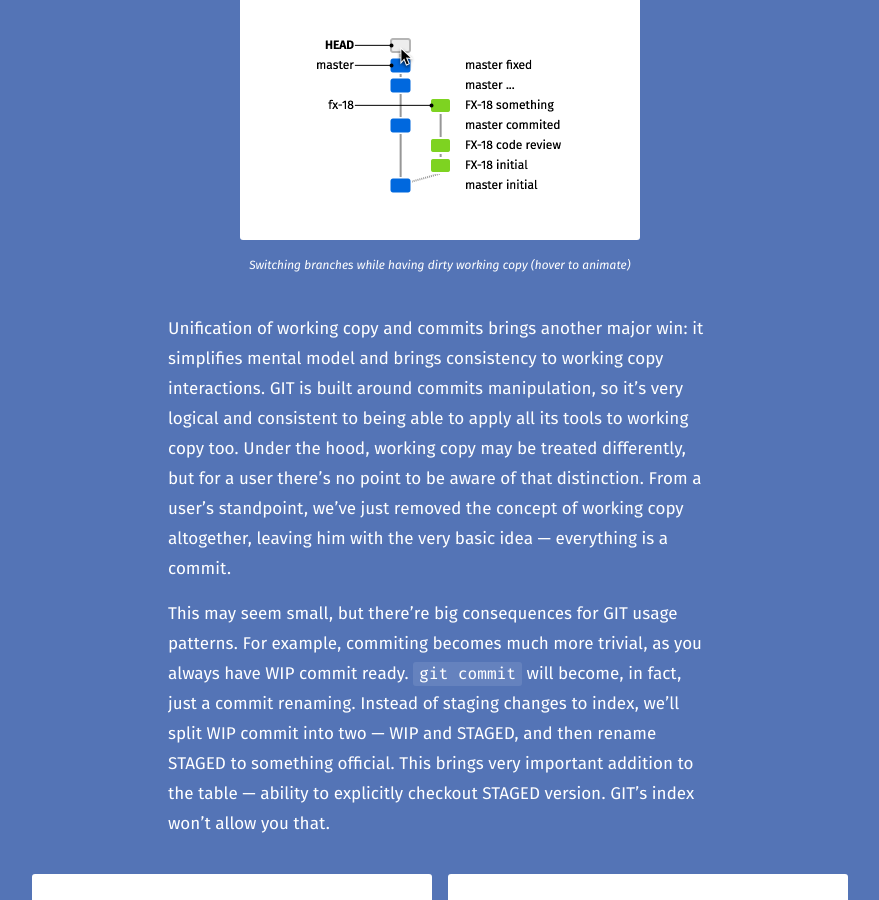
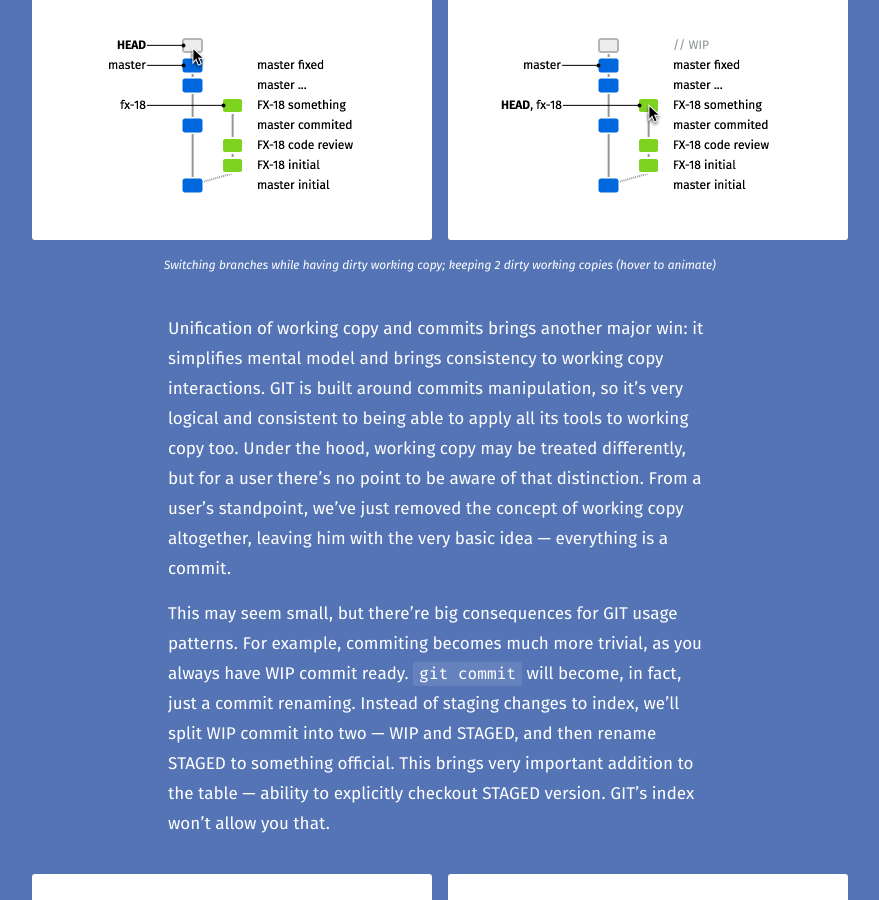
Before and after one commit to tonsky/tonsky.github.io, a Jekyll site: the page built from _posts/2014-06-17-reinventing-git-interface.md, in a window 1280 px wide and 900 px high, scrolled down 3621 px. Shown: the whole window, without its empty margins (201-1080 px from the left). Built offline with Jekyll 4.4.1, drawn with Linux system fonts in a browser that asks for light colours; comment, search, counter and statistics services are not loaded.

Commit message:
one more animation

```diff
--- a/_posts/2014-06-17-reinventing-git-interface.md
+++ b/_posts/2014-06-17-reinventing-git-interface.md
@@ -38,8 +38,8 @@ Working copy is just a term for all changes you’ve made to the repo directory
 As we’re building our (imaginary) brave new GIT interface, let’s make some principles and stick to them. Here’s the first one: never bother user with warnings, and never get in a user’s way. What he wants, he should be able to do. But we cannot lose the user’s data either. So what I propose is to, as soon as you need clean working copy, convert current work in progress into “WIP” commit automatically. It saves the user manual labour of commiting or stashing, and keeps unfinished work safe and accessible. The overall GIT experience should feel much  smoother and hassle-free.
 
 <div class="anim_cont">
-  <div class="anim" style="background-image: url(wip@2x.png);"></div>
-  <div class="label">Switching branches while having dirty working copy (hover to animate)</div>
+  <div class="anim" style="background-image: url(wip@2x.png);"></div> <div class="anim" style="background-image: url(two-wips@2x.png);"></div>
+  <div class="label">Switching branches while having dirty working copy; keeping 2 dirty working copies (hover to animate)</div>
 </div>
 
 Unification of working copy and commits brings another major win: it simplifies mental model and brings consistency to working copy interactions. GIT is built around commits manipulation, so it’s very logical and consistent to being able to apply all its tools to working copy too. Under the hood, working copy may be treated differently, but for a user there’s no point to be aware of that distinction. From a user’s standpoint, we’ve just removed the concept of working copy altogether, leaving him with the very basic idea&nbsp;— everything is a commit.
```
Also changed, not shown: blog/reinventing-git-interface/two-wips@2x.png (added).
